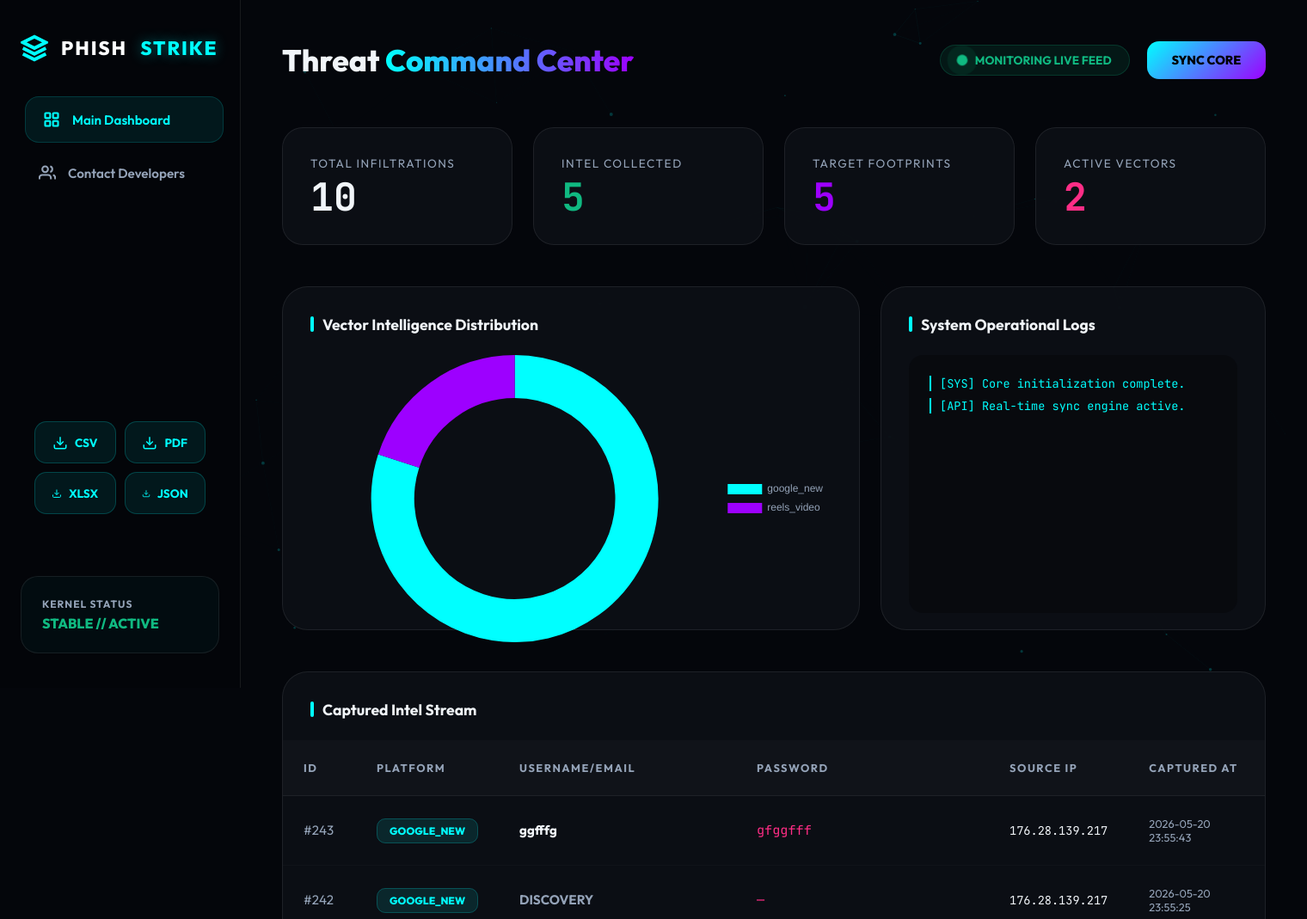
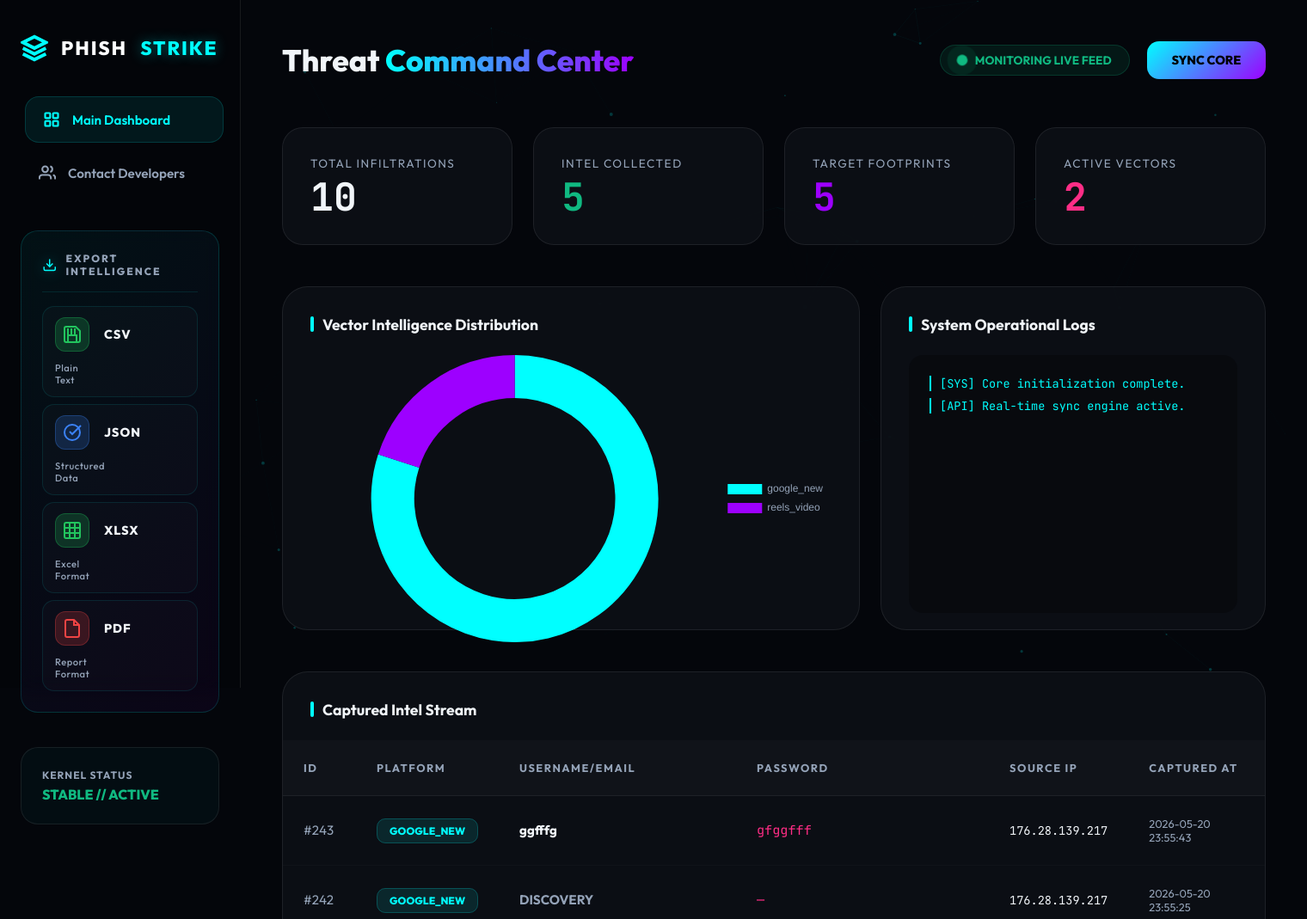
Before and after one commit to farouqshaheen/PhishStrike, a Flask app: page / in a window 1520 px wide. Shown: the top 1069 px of the page at 86% size. Run offline with Flask 3, Linux system fonts and the light colour scheme; data comes from the database, SQL or seed files in the repository; some libraries are stand-ins or nearby versions.

Commit message:
Professional export design update (#1)
* Professional export design update - Redesigned export section with organized card layout - Added color-coded format icons for quick identification - Improved visual hierarchy with header and descriptions - Enhanced hover effects and animations - All export formats (CSV, JSON, XLSX, PDF) now clearly labeled Co-authored-by: Copilot <223556219+Copilot@users.noreply.github.com>

* Update CSS with professional export design styling

```diff
--- a/dashboard/static/css/style.css
+++ b/dashboard/static/css/style.css
@@ -202,35 +202,128 @@ footer {
 .btn-primary { background: linear-gradient(135deg, var(--accent), var(--accent2)); color: #000; font-weight: 800; }
 .btn-primary:hover { transform: translateY(-3px) scale(1.05); box-shadow: 0 10px 20px var(--accent-glow); }
 
-/* Export Buttons */
-.export-buttons {
+/* Export Section */
+.export-section {
+  background: linear-gradient(135deg, rgba(0, 255, 255, 0.05), rgba(157, 0, 255, 0.05));
+  backdrop-filter: blur(10px);
+  border: 1px solid rgba(0, 255, 255, 0.15);
+  border-radius: 20px;
+  padding: 1.5rem;
+  transition: 0.4s cubic-bezier(0.16, 1, 0.3, 1);
+}
+.export-section:hover {
+  border-color: rgba(0, 255, 255, 0.3);
+  box-shadow: 0 8px 32px rgba(0, 255, 255, 0.1);
+}
+
+.export-header {
   display: flex;
+  align-items: center;
   gap: 10px;
   margin-bottom: 1rem;
-  flex-wrap: wrap;
-  justify-content: space-between;
+  padding-bottom: 1rem;
+  border-bottom: 1px solid rgba(0, 255, 255, 0.1);
 }
-.export-btn {
-  flex: 1;
-  min-width: 70px;
-  padding: 0.9rem 1.2rem;
+.export-header svg {
+  color: var(--accent);
+  filter: drop-shadow(0 0 8px rgba(0, 255, 255, 0.4));
+}
+.export-title {
+  font-size: 0.75rem;
+  font-weight: 800;
+  letter-spacing: 2px;
+  color: var(--dim);
+  text-transform: uppercase;
+}
+
+.export-grid {
+  display: grid;
+  grid-template-columns: 1fr;
+  gap: 8px;
+}
+
+.export-card {
+  display: grid;
+  grid-template-columns: 45px 1fr;
+  align-items: center;
+  gap: 12px;
+  padding: 12px 14px;
   border-radius: 14px;
+  background: rgba(255, 255, 255, 0.02);
+  border: 1px solid rgba(0, 255, 255, 0.1);
+  text-decoration: none;
+  transition: 0.3s cubic-bezier(0.16, 1, 0.3, 1);
+  cursor: pointer;
+  overflow: hidden;
+  position: relative;
+}
+.export-card::before {
+  content: '';
+  position: absolute;
+  top: 0; left: -100%;
+  width: 100%; height: 100%;
+  background: linear-gradient(90deg, transparent, rgba(255,255,255,0.1), transparent);
+  transition: 0.6s;
+}
+.export-card:hover::before {
+  left: 100%;
+}
+.export-card:hover {
+  border-color: rgba(0, 255, 255, 0.3);
   background: rgba(0, 255, 255, 0.08);
-  color: var(--accent);
-  border: 1px solid rgba(0, 255, 255, 0.2);
-  text-decoration: none;
-  font-weight: 700;
-  font-size: 0.85rem;
-  transition: 0.3s;
+  transform: translateX(4px);
+  box-shadow: 0 8px 20px rgba(0, 255, 255, 0.15);
+}
+
+.export-icon {
   display: flex;
   align-items: center;
   justify-content: center;
-  gap: 8px;
-  cursor: pointer;
+  width: 40px;
+  height: 40px;
+  border-radius: 12px;
+  transition: 0.3s;
+  color: #fff;
+  font-weight: 700;
+  font-size: 0.7rem;
+  text-transform: uppercase;
 }
-.export-btn:hover {
-  background: rgba(0, 255, 255, 0.15);
-  border-color: rgba(0, 255, 255, 0.4);
-  transform: translateY(-2px);
-  box-shadow: 0 5px 15px rgba(0, 255, 255, 0.2);
+.export-icon.csv {
+  background: rgba(34, 197, 94, 0.2);
+  border: 1px solid rgba(34, 197, 94, 0.3);
+  color: #22c55e;
 }
+.export-icon.json {
+  background: rgba(59, 130, 246, 0.2);
+  border: 1px solid rgba(59, 130, 246, 0.3);
+  color: #3b82f6;
+}
+.export-icon.xlsx {
+  background: rgba(34, 197, 94, 0.2);
+  border: 1px solid rgba(34, 197, 94, 0.3);
+  color: #22c55e;
+}
+.export-icon.pdf {
+  background: rgba(239, 68, 68, 0.2);
+  border: 1px solid rgba(239, 68, 68, 0.3);
+  color: #ef4444;
+}
+
+.export-card:hover .export-icon {
+  transform: scale(1.1) rotate(-5deg);
+  box-shadow: 0 4px 12px rgba(0, 255, 255, 0.2);
+}
+
+.export-label {
+  font-size: 0.9rem;
+  font-weight: 800;
+  color: var(--text);
+  text-transform: uppercase;
+  letter-spacing: 1px;
+}
+.export-desc {
+  font-size: 0.7rem;
+  color: var(--dim);
+  font-weight: 500;
+  letter-spacing: 0.5px;
+}
--- a/dashboard/templates/index.html
+++ b/dashboard/templates/index.html
@@ -49,40 +49,68 @@
         </a>
       </div>
 
-      <div style="margin-top: auto; padding: 1rem;">
-        <div class="export-buttons">
-          <a href="/api/export_csv" class="export-btn" title="CSV Format">
-            <svg width="18" height="18" viewBox="0 0 24 24" fill="none" stroke="currentColor" stroke-width="2">
+      <div style="margin-top: auto;">
+        <div class="export-section">
+          <div class="export-header">
+            <svg width="20" height="20" viewBox="0 0 24 24" fill="none" stroke="currentColor" stroke-width="2">
               <path d="M21 15v4a2 2 0 0 1-2 2H5a2 2 0 0 1-2-2v-4" />
               <polyline points="7 10 12 15 17 10" />
               <line x1="12" y1="15" x2="12" y2="3" />
             </svg>
-            CSV
+            <span class="export-title">EXPORT INTELLIGENCE</span>
+          </div>
+
+          <div class="export-grid">
+            <a href="/api/export_csv" class="export-card" title="Export as CSV - Plain text format ideal for data analysis">
+              <div class="export-icon csv">
+                <svg width="24" height="24" viewBox="0 0 24 24" fill="none" stroke="currentColor" stroke-width="2">
+                  <path d="M19 21H5a2 2 0 0 1-2-2V5a2 2 0 0 1 2-2h11l5 5v11a2 2 0 0 1-2 2z" />
+                  <polyline points="17 21 17 13 7 13 7 21" />
+                  <polyline points="7 5 7 13" />
+                  <line x1="11" y1="5" x2="11" y2="13" />
+                  <line x1="15" y1="5" x2="15" y2="13" />
+                </svg>
+              </div>
+              <div class="export-label">CSV</div>
+              <div class="export-desc">Plain Text</div>
             </a>
-          <a href="/api/export_pdf" class="export-btn" title="PDF Report">
-            <svg width="18" height="18" viewBox="0 0 24 24" fill="none" stroke="currentColor" stroke-width="2">
-              <path d="M21 15v4a2 2 0 0 1-2 2H5a2 2 0 0 1-2-2v-4" />
-              <polyline points="7 10 12 15 17 10" />
-              <line x1="12" y1="15" x2="12" y2="3" />
+
+            <a href="/api/export_json" class="export-card" title="Export as JSON - Structured data format">
+              <div class="export-icon json">
+                <svg width="24" height="24" viewBox="0 0 24 24" fill="none" stroke="currentColor" stroke-width="2">
+                  <path d="M9 11l3 3L22 4" />
+                  <path d="M21 12a9 9 0 1 1-18 0 9 9 0 0 1 18 0z" />
                 </svg>
-            PDF
+              </div>
+              <div class="export-label">JSON</div>
+              <div class="export-desc">Structured Data</div>
             </a>
-          <a href="/api/export" class="export-btn" title="Excel Format">
-            <svg width="18" height="18" viewBox="0 0 24 24" fill="none" stroke="currentColor" stroke-width="2">
-              <path d="M21 15v4a2 2 0 0 1-2 2H5a2 2 0 0 1-2-2v-4" />
-              <polyline points="7 10 12 15 17 10" />
-              <line x1="12" y1="15" x2="12" y2="3" />
+
+            <a href="/api/export" class="export-card" title="Export as Excel - Professional spreadsheet format">
+              <div class="export-icon xlsx">
+                <svg width="24" height="24" viewBox="0 0 24 24" fill="none" stroke="currentColor" stroke-width="2">
+                  <rect x="3" y="3" width="18" height="18" rx="2" />
+                  <path d="M3 9h18" />
+                  <path d="M3 15h18" />
+                  <path d="M9 3v18" />
+                  <path d="M15 3v18" />
                 </svg>
-            XLSX
+              </div>
+              <div class="export-label">XLSX</div>
+              <div class="export-desc">Excel Format</div>
             </a>
-          <a href="/api/export_json" class="export-btn" title="JSON Format">
-            <svg width="18" height="18" viewBox="0 0 24 24" fill="none" stroke="currentColor" stroke-width="2">
-              <path d="M21 15v4a2 2 0 0 1-2 2H5a2 2 0 0 1-2-2v-4" />
-              <polyline points="7 10 12 15 17 10" />
-              <line x1="12" y1="15" x2="12" y2="3" />
+
+            <a href="/api/export_pdf" class="export-card" title="Export as PDF - Professional report format">
+              <div class="export-icon pdf">
+                <svg width="24" height="24" viewBox="0 0 24 24" fill="none" stroke="currentColor" stroke-width="2">
+                  <path d="M14 2H6a2 2 0 0 0-2 2v16a2 2 0 0 0 2 2h12a2 2 0 0 0 2-2V8z" />
+                  <polyline points="14 2 14 8 20 8" />
                 </svg>
-            JSON
+              </div>
+              <div class="export-label">PDF</div>
+              <div class="export-desc">Report Format</div>
             </a>
+          </div>
         </div>
       </div>
 
```
Lines whose indentation alone changed are shown as unchanged.
